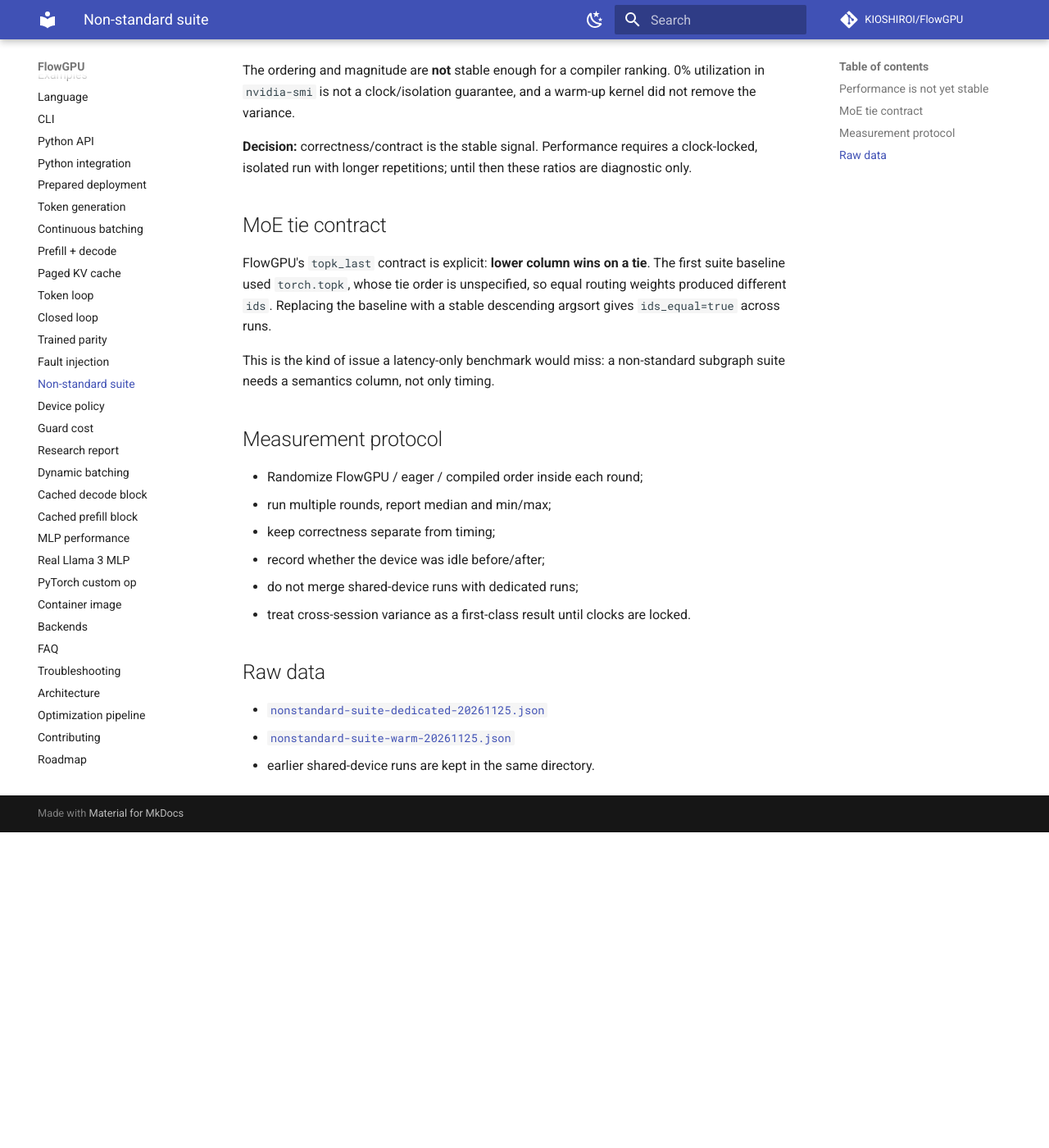
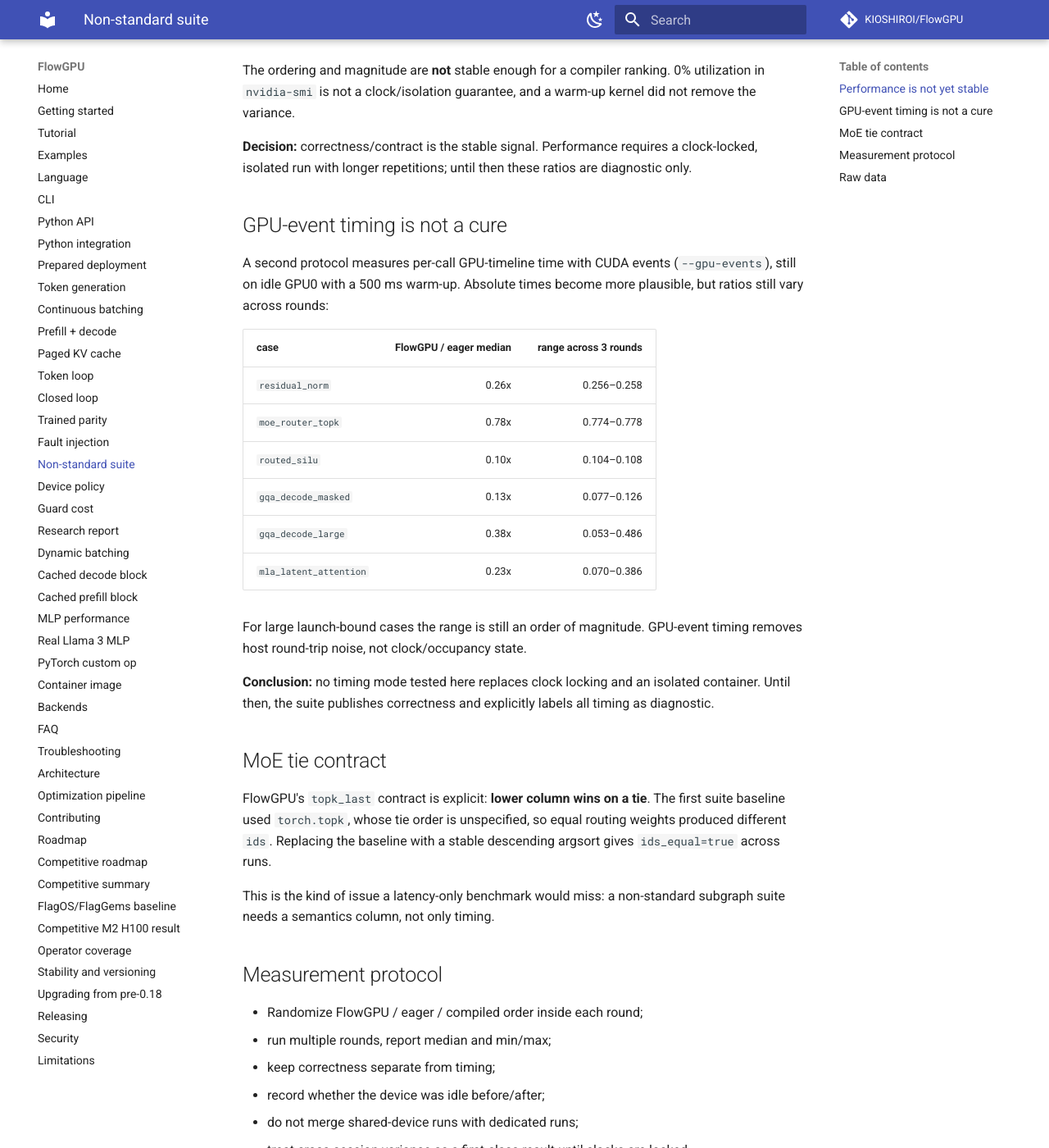
Before and after one commit to KIOSHIROI/FlowGPU, an MkDocs documentation site: the page built from docs/user-guide/audit/nonstandard-suite.md, in a window 1280 px wide and 1400 px high, scrolled down 1130 px. Shown: the whole window at 82% size. Built offline with MkDocs 1.6.1 and Material for MkDocs 9.7.7, drawn with Linux system fonts in a browser that asks for light colours; comment, search, counter and statistics services are not loaded; before the commit the page ends 2145 px from its top, so only the background shows below that.

Commit message:
Release 1.17.0: CUDA-event timing and its limits
- Add CUDA-event timing to the suite; absolute times improve but ratios still
  vary by up to an order of magnitude on large launch-bound cases.
- Record the negative result: no timing mode tested replaces clock locking and
  isolation; correctness remains the stable signal.

```diff
--- a/docs/user-guide/audit/nonstandard-suite.md
+++ b/docs/user-guide/audit/nonstandard-suite.md
@@ -38,6 +38,28 @@ warm-up kernel did not remove the variance.
 clock-locked, isolated run with longer repetitions; until then these ratios are
 diagnostic only.
 
+## GPU-event timing is not a cure
+
+A second protocol measures per-call GPU-timeline time with CUDA events
+(`--gpu-events`), still on idle GPU0 with a 500 ms warm-up. Absolute times
+become more plausible, but ratios still vary across rounds:
+
+| case | FlowGPU / eager median | range across 3 rounds |
+|---|---:|---:|
+| `residual_norm` | 0.26x | 0.256–0.258 |
+| `moe_router_topk` | 0.78x | 0.774–0.778 |
+| `routed_silu` | 0.10x | 0.104–0.108 |
+| `gqa_decode_masked` | 0.13x | 0.077–0.126 |
+| `gqa_decode_large` | 0.38x | 0.053–0.486 |
+| `mla_latent_attention` | 0.23x | 0.070–0.386 |
+
+For large launch-bound cases the range is still an order of magnitude. GPU-event
+timing removes host round-trip noise, not clock/occupancy state.
+
+**Conclusion:** no timing mode tested here replaces clock locking and an
+isolated container. Until then, the suite publishes correctness and explicitly
+labels all timing as diagnostic.
+
 ## MoE tie contract
 
 FlowGPU's `topk_last` contract is explicit: **lower column wins on a tie**.
--- a/pyproject.toml
+++ b/pyproject.toml
@@ -4,7 +4,7 @@ build-backend = "setuptools.build_meta"
 
 [project]
 name = "flowgpu"
-version = "1.16.0"
+version = "1.17.0"
 description = "A dataflow DSL compiler for GPU operator pipelines targeting Triton and a portable reference backend"
 authors = [{name = "The FlowGPU Authors"}]
 keywords = ["compiler", "triton", "dataflow", "dsl", "gpu", "llm"]
```
Also changed, not shown: CHANGELOG.md (+7 -0 lines), PUBLIC_RELEASE.md (+1 -1 lines), docs/user-guide/audit/report.md (+3 -0 lines), 5 other files.
